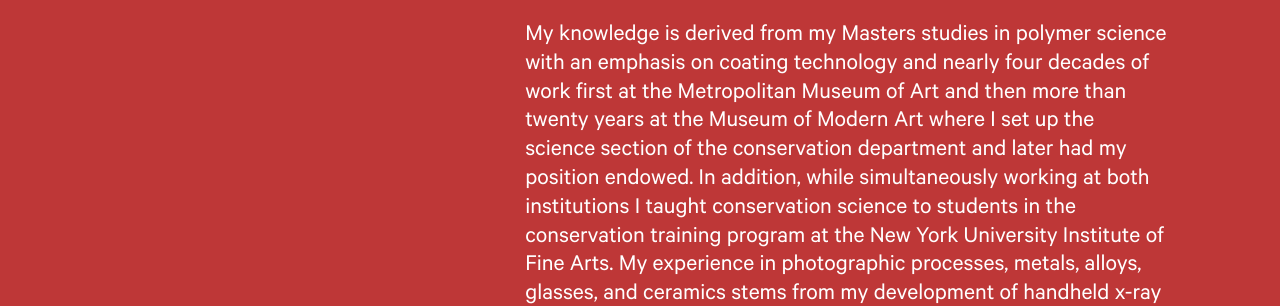
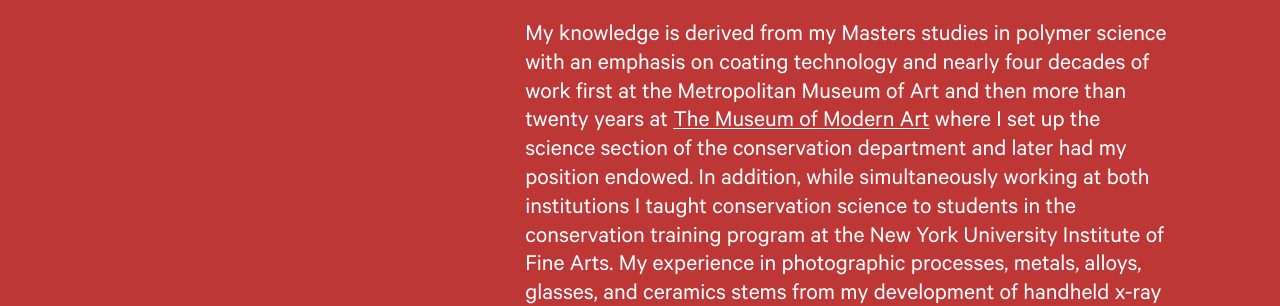
Before and after one commit to art-media-science/art-media-science.github.io, a Jekyll site: the page built from index.md, in a window 1280 px wide and 900 px high, scrolled down 4610 px. Shown: the part 243-549 px from the top of the window. Built offline with Jekyll 4.4.1, drawn with Linux system fonts in a browser that asks for light colours; some of the changed lines change nothing that is shown; some of the changed text lies outside the part shown.

Commit message:
Update index.md
Demo link.

```diff
--- a/index.md
+++ b/index.md
@@ -10,7 +10,7 @@
     url:  https://www.linkedin.com/in/chris-mcglinchey-93896b20a/
   - name: Medium
     url:  https://medium.com/@chris_mcglinchey
-copyright: © 2022 Art Media Science, LLC
+copyright: © 2023 Art Media Science, LLC
 ---
 
 
@@ -43,7 +43,7 @@
 
 
 
----
+----------------
 
 
 
@@ -53,7 +53,7 @@
 
 My knowledge of the early aging properties of traditional artist’s materials and the novel aging properties of some modern materials is information that is highly valuable to know from a variety of perspectives depending upon whether you make, collect, conserve, or invest in art.
 
-My knowledge is derived from my Masters studies in polymer science with an emphasis on coating technology and nearly four decades of work first at the Metropolitan Museum of Art and then more than twenty years at the Museum of Modern Art where I set up the science section of the conservation department and later had my position endowed. In addition, while simultaneously working at both institutions I taught conservation science to students in the conservation training program at the New York University Institute of Fine Arts. My experience in photographic processes, metals, alloys, glasses, and ceramics stems from my development of handheld x-ray fluorescence applied to these art forms which began more than twenty years ago. I have led workshops for the American Institute for Conservation and have lectured and organized workshops in Mexico and China. In 2009, I was a recipient of the College Art Association and the Heritage Preservation Award for Distinction in Scholarship and Conservation.
+My knowledge is derived from my Masters studies in polymer science with an emphasis on coating technology and nearly four decades of work first at the Metropolitan Museum of Art and then more than twenty years at [The Museum of Modern Art](moma.org) where I set up the science section of the conservation department and later had my position endowed. In addition, while simultaneously working at both institutions I taught conservation science to students in the conservation training program at the New York University Institute of Fine Arts. My experience in photographic processes, metals, alloys, glasses, and ceramics stems from my development of handheld x-ray fluorescence applied to these art forms which began more than twenty years ago. I have led workshops for the American Institute for Conservation and have lectured and organized workshops in Mexico and China. In 2009, I was a recipient of the College Art Association and the Heritage Preservation Award for Distinction in Scholarship and Conservation.
 
 
 
```
